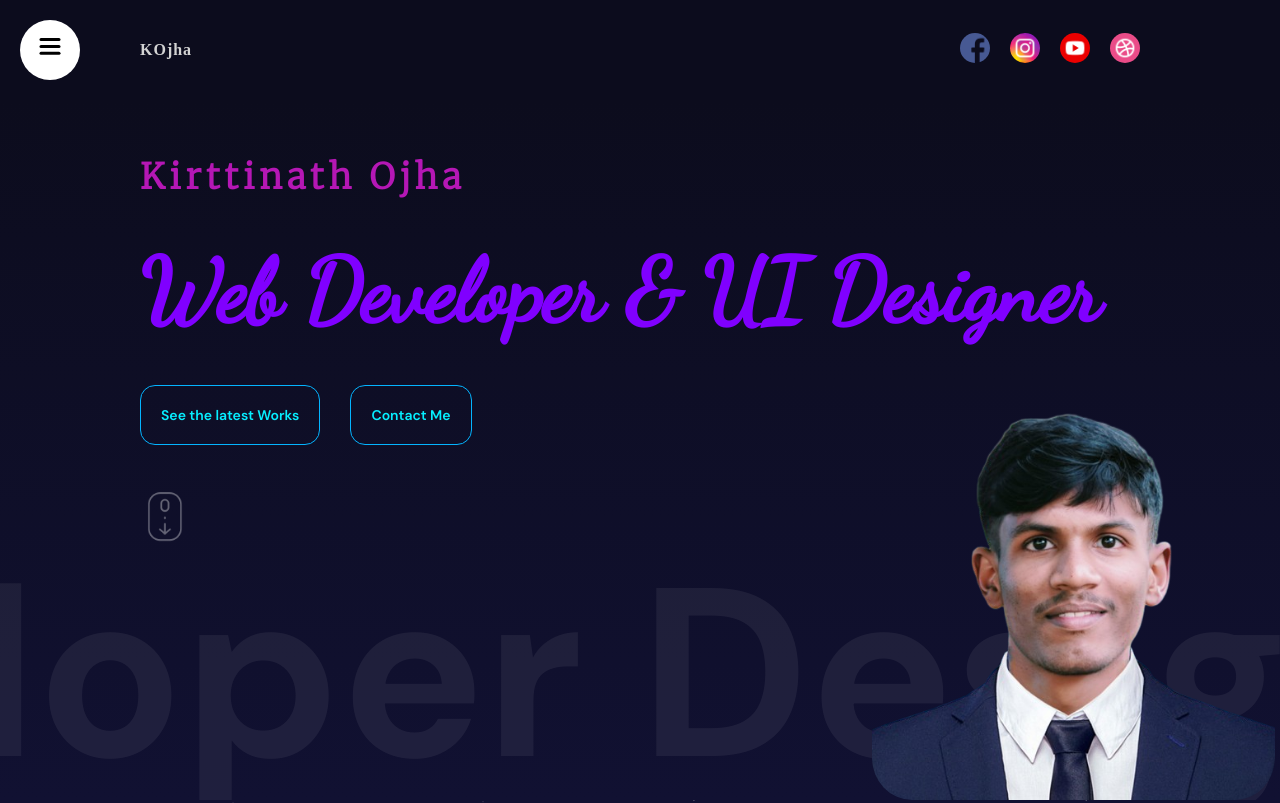
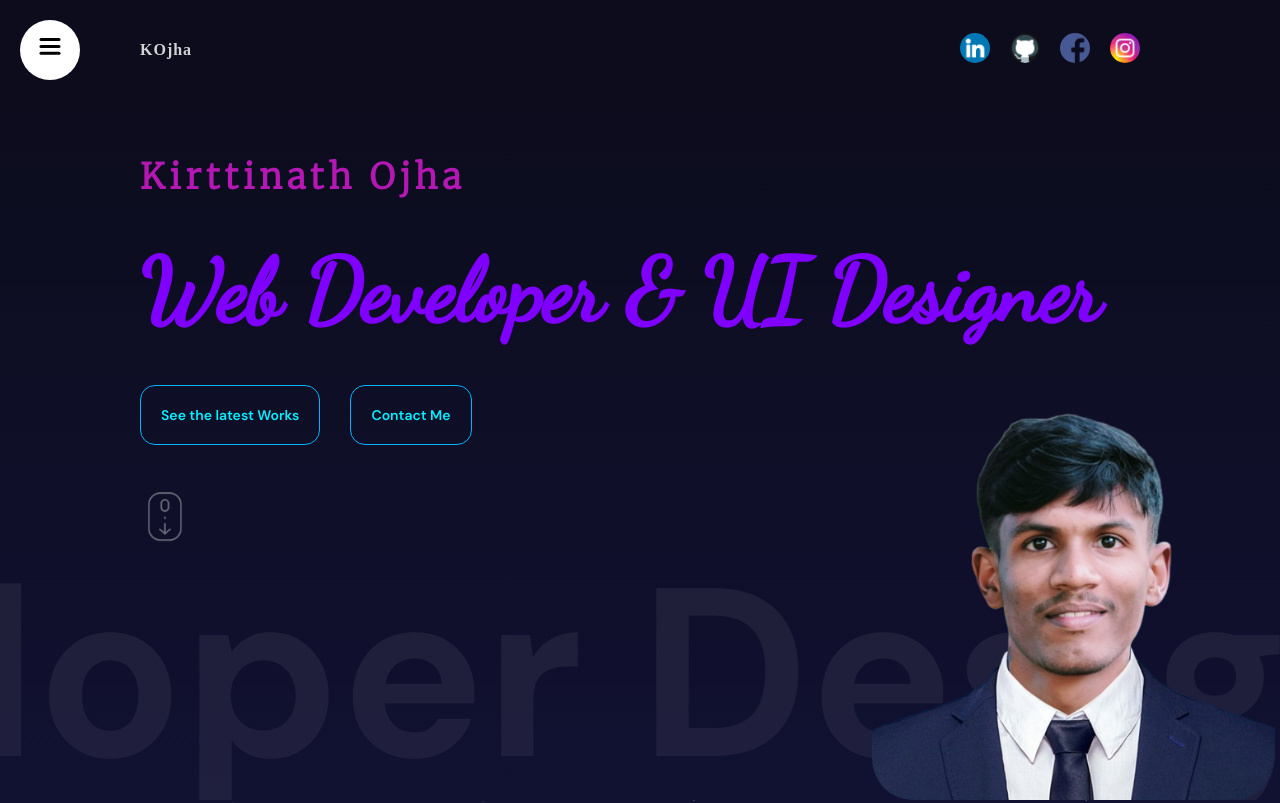
Before and after one commit to Kirttinath/portfolio-app, a React (Vite) app: page / in a window 1280 px wide. Shown: the top 803 px of the page. Built offline with nearby package versions, Linux system fonts and the light colour scheme; a web font is replaced by a local one.

Commit message:
Update social media links in the navbar

```diff
--- a/src/Components/Navbar/Navbar.jsx
+++ b/src/Components/Navbar/Navbar.jsx
@@ -10,10 +10,10 @@ const Navbar = () => {
       <div className="wrapper">
         <motion.span initial={{opacity:0, scale:0.5}} animate={{opacity:1, scale:1}} transition={{duration:0.5}}>KOjha</motion.span>
         <div className="social">
+            <a href="#"><img src="/linkedin.png" alt="" /></a>
+            <a href="#"><img src="/github.png" alt="" /></a>
             <a href="#"><img src="/facebook.png" alt="" /></a>
             <a href="#"><img src="/instagram.png" alt="" /></a>
-            <a href="#"><img src="/youtube.png" alt="" /></a>
-            <a href="#"><img src="/dribbble.png" alt="" /></a>
         </div>
       </div>
     </div>
```
Also changed, not shown: public/github.png (added), public/linkedin.png (added).
